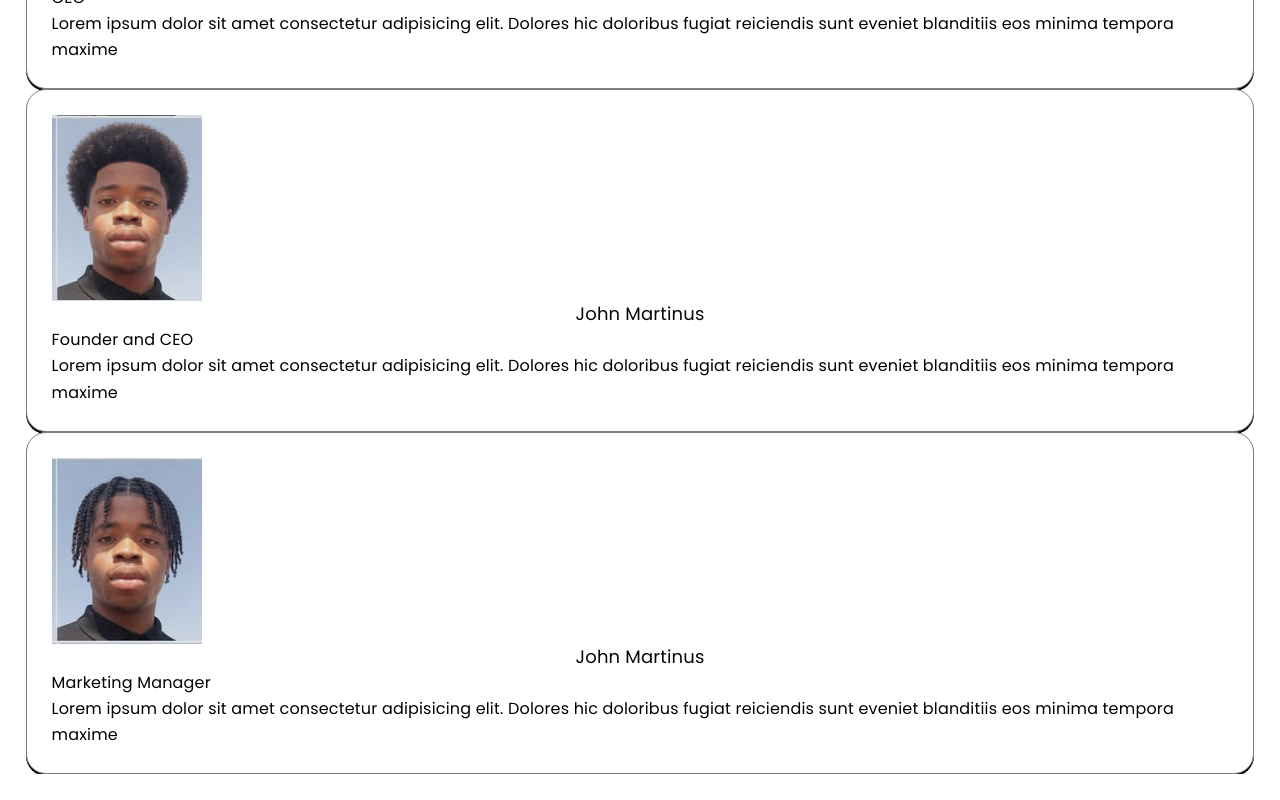
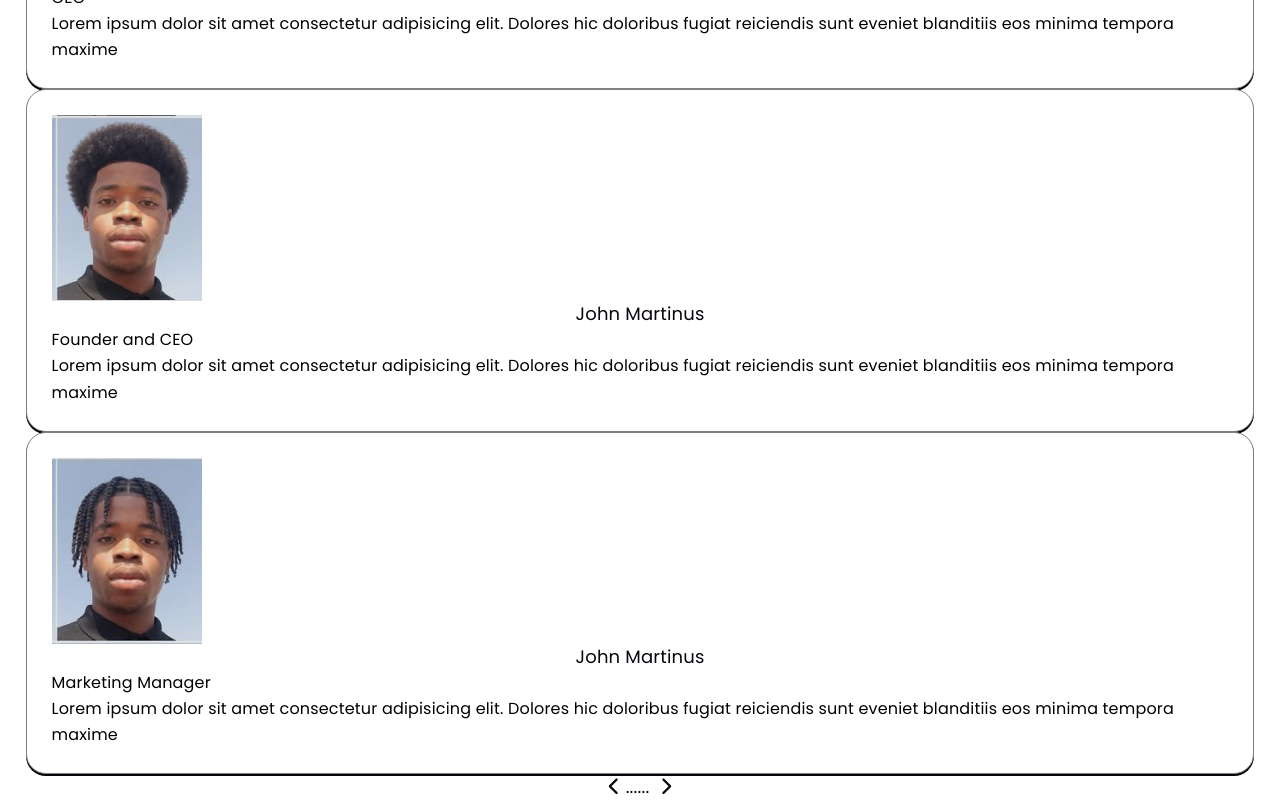
Before and after one commit to terhemeniorwua-png/Zone-tech, a React (Vite) app: page / in a window 1280 px wide. Shown: the part 5483-6283 px from the top of the page. Before the commit the page ends 6257 px from the top, so only its background shows below. Built offline with nearby package versions, Linux system fonts and the light colour scheme; a web font is replaced by a local one.

Commit message:
edit some features

```diff
--- a/src/components/Culture.jsx
+++ b/src/components/Culture.jsx
@@ -13,7 +13,7 @@ function Culture(){
                 </div>
                 <div>
                     <h4 className='pb-5 text-xl font-bold textplaceholder-blue-900'>Culture of <span className='text-orange-400'> Our company</span></h4>
-                    <p>
+                    <p className='text-center'>
                         Lorem ipsum dolor sit, amet consectetur adipisicing elit. Totam laudantium ex natus voluptatem officiis accusantium distinctio architecto in nesciunt. Harum, nam perferendis deserunt aspernatur ex porro tempore commodi id quos.</p>
                 </div>
             </div>
--- a/src/components/Hero.jsx
+++ b/src/components/Hero.jsx
@@ -26,7 +26,7 @@ function Hero(){
 
                 <div className=''>
                     <div className='m-auto bg-black rounded-full md:ml-16 max-md:mt-5 h-72 w-72 opacity-20'></div>
-                    <img src={ heroimg } alt="worker" className='w-[90%] -bottom-56 md:w-[33%] absolute  md:top-24'/>
+                    <img src={ heroimg } alt="worker" className='w-[90%] -bottom-40 md:w-[33%] absolute  md:top-24'/>
                 </div>
             </div>
 
--- a/src/components/MasterBrain.jsx
+++ b/src/components/MasterBrain.jsx
@@ -10,9 +10,9 @@ function MasterBrain(){
         <>
         <div>
             <h2 className='pt-20 pb-5 font-bold text-blue-950'>Our Master <span className='text-orange-400'>Brains</span></h2>
-            <p className='w-[70%] text-center m-auto pb-10'>Lorem ipsum dolor sit amet consectetur adipisicing elit. Nisi pariatur repellendus consequatur, veniam laudantium laboriosam libero cupiditate a expedita ut praesentium voluptate? Sit sequi nesciunt adipisci sunt repellat consectetur vero.</p>
+            <p className='md:w-[70%] text-center m-auto pb-10'>Lorem ipsum dolor sit amet consectetur adipisicing elit. Nisi pariatur repellendus consequatur, veniam laudantium laboriosam libero cupiditate a expedita ut praesentium voluptate? Sit sequi nesciunt adipisci sunt repellat consectetur vero.</p>
         </div>
-        <div className='grid-cols-3 gap-5 px-20 md:grid'>
+        <div className='grid-cols-3 gap-5 max-md:space-y-10 md:px-20 md:grid'>
             <div className="card">
                 <div>
                     <img src={ brain1 } alt="" className='m-auto rounded-full'/>
@@ -44,6 +44,13 @@ function MasterBrain(){
             </div>
         </div>
 
+         <h5 className='pt-12 font-bold max-md:text-sm max-md:pt-20'>
+                    <i class="fa-solid fa-chevron-left pr-10"></i>
+
+                    <span className='text-5xl tracking-widest text-gray-500'>...... </span>
+                    <i class="fa-solid fa-chevron-right"></i>
+                </h5>
+
         </>
     );
 }
```
Also changed, not shown: src/components/Contact.jsx (added, +16 -0 lines).
